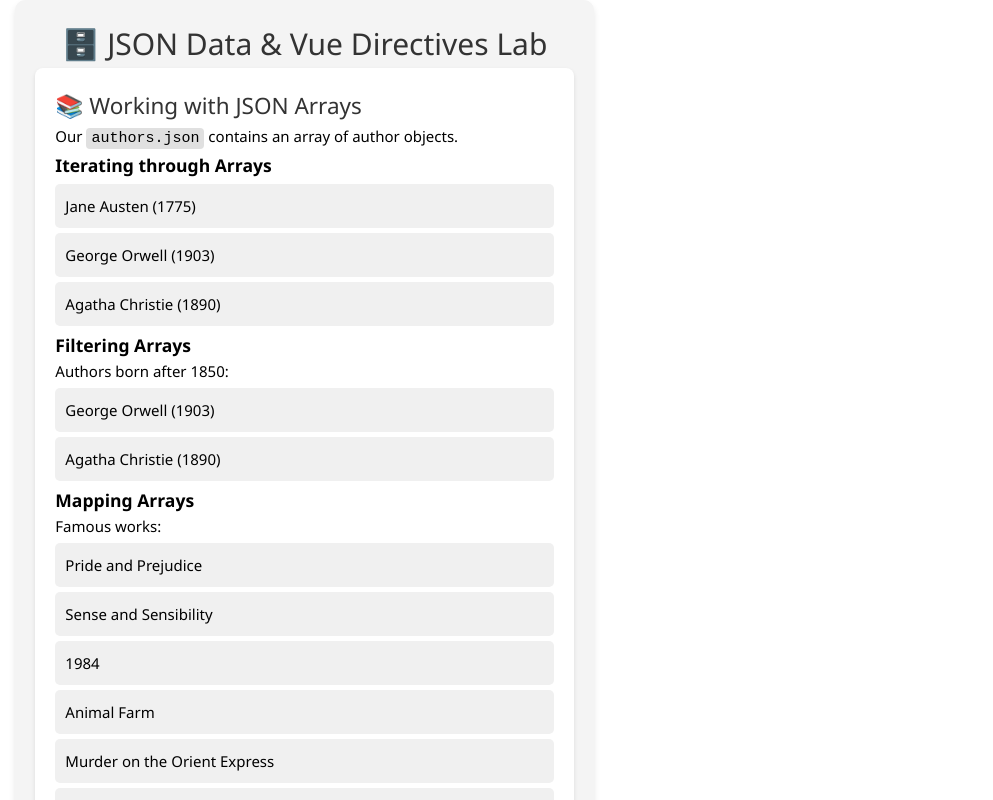
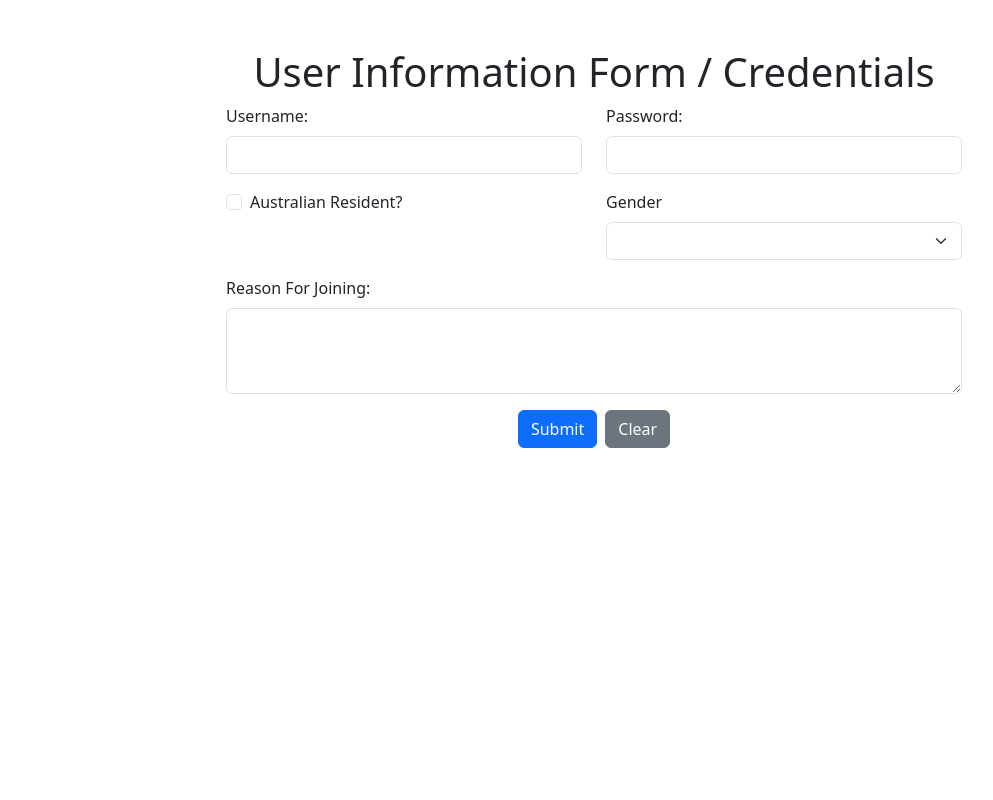
Before and after one commit to wenhao111-gps/FIT5032, a Vue app: page / in a window 1280 px wide. Shown: the top 800 px of the page, without its empty margins (46-1039 px from the left). Built offline with nearby package versions, Linux system fonts and the light colour scheme.

Commit message:
This is week3's content.

```diff
--- a/package.json
+++ b/package.json
@@ -11,6 +11,7 @@
     "format": "prettier --write src/"
   },
   "dependencies": {
+    "bootstrap": "^5.3.3",
     "vue": "^3.4.29"
   },
   "devDependencies": {
--- a/src/App.vue
+++ b/src/App.vue
@@ -2,12 +2,14 @@
 import HelloWorld from './components/HelloWorld.vue'
 import TheWelcome from './components/TheWelcome.vue'
 import JSON from './components/JSON.vue'
+import Form from './components/Form.vue'
 </script>
 
 <template>
-  <main>
+  <!-- <main>
     <JSON />
-  </main>
+  </main> -->
+  <Form />
 </template>
 
 <style scoped>
--- /dev/null
+++ b/src/components/Form.vue
@@ -0,0 +1,130 @@
+<template>
+  <div class="container mt-5">
+    <div class="row">
+      <div class="col-md-8 offset-md-2">
+        <h1 class="text-center">User Information Form / Credentials</h1>
+        <form @submit.prevent="submitForm">
+          <div class="row mb-3">
+            <div class="col-md-6">
+              <label for="username" class="form-label">Username:</label>
+              <input type="text" class="form-control" id="username" v-model="formData.username" />
+            </div>
+            <div class="col-md-6">
+              <label for="password" class="form-label">Password:</label>
+              <input
+                type="password"
+                class="form-control"
+                id="password"
+                v-model="formData.password"
+              />
+            </div>
+          </div>
+
+          <div class="row mb-3">
+            <div class="col-md-6">
+              <div class="form-check">
+                <input
+                  type="checkbox"
+                  class="form-check-input"
+                  id="isAustralian"
+                  v-model="formData.isAustralian"
+                />
+                <label class="form-check-label" for="isAustralian">Australian Resident?</label>
+              </div>
+            </div>
+            <div class="col-md-6">
+              <label for="gender" class="form-label">Gender</label>
+              <select class="form-select" id="gender" v-model="formData.gender">
+                <option value="female">Female</option>
+                <option value="male">Male</option>
+                <option value="other">Other</option>
+              </select>
+            </div>
+          </div>
+          <div class="mb-3">
+            <label for="reason" class="form-label">Reason For Joining:</label>
+            <textarea
+              class="form-control"
+              id="reason"
+              rows="3"
+              v-model="formData.reason"
+            ></textarea>
+          </div>
+          <div class="text-center">
+            <button type="submit" class="btn btn-primary me-2">Submit</button>
+            <button type="button" class="btn btn-secondary" @click="clearForm">Clear</button>
+          </div>
+        </form>
+        <div class="row mt-5" v-if="submittedCards.length">
+          <div class="d-flex flex-wrap justify-content-start">
+            <div
+              v-for="(card, index) in submittedCards"
+              :key="index"
+              class="card m-2"
+              style="width: 18rem"
+            >
+              <div class="card-header">User Information</div>
+              <ul class="list-group list-group-flush">
+                <li class="list-group-item">Username: {{ card.username }}</li>
+                <li class="list-group-item">Password: {{ card.password }}</li>
+                <li class="list-group-item">
+                  Australian Resident: {{ card.isAustralian ? 'Yes' : 'No' }}
+                </li>
+                <li class="list-group-item">Gender: {{ card.gender }}</li>
+                <li class="list-group-item">Reason: {{ card.reason }}</li>
+              </ul>
+            </div>
+          </div>
+        </div>
+      </div>
+    </div>
+  </div>
+</template>
+
+<script setup>
+import { ref } from 'vue'
+
+const formData = ref({
+  username: '',
+  password: '',
+  isAustralian: false,
+  reason: '',
+  gender: ''
+})
+
+const submittedCards = ref([])
+
+const submitForm = () => {
+  submittedCards.value.push({
+    ...formData.value
+  })
+}
+
+const clearForm = () => {
+  formData.value = {
+    username: '',
+    password: '',
+    isAustralian: false,
+    reason: '',
+    gender: ''
+  }
+  submittedCards.value = []
+}
+</script>
+
+<style scoped>
+.card {
+  border: 1px solid #ccc;
+  border-radius: 10px;
+  box-shadow: 0 2px 4px rgba(0, 0, 0, 0.1);
+}
+.card-header {
+  background-color: #275fda;
+  color: white;
+  padding: 10px;
+  border-radius: 10px 10px 0 0;
+}
+.list-group-item {
+  padding: 10px;
+}
+</style>
--- a/src/components/JSON.vue
+++ b/src/components/JSON.vue
@@ -12,12 +12,7 @@
       <!-- Activity 6: Render a list containing author names and their birth years. Hint: Make use of the v-for directive to iterate through the array of authors. -->
       <!-- TODO: CODE TO RENDER LIST OF AUTHORS HERE -->
       <ul>
-        <li
-          v-for="author in authors"
-          :key="author.id"
-          :class="{ highlighted: author.name === selectedAuthorId }"
-          @click="selectedAuthor(author.id)"
-        >
+        <li v-for="author in authors" :key="author.id">
           {{ author.name }} ({{ author.birthYear }})
         </li>
       </ul>
@@ -27,12 +22,7 @@
       <p>Authors born after 1850:</p>
       <!-- TODO: CODE TO RENDER LIST OF AUTHORS HERE -->
       <ul>
-        <li
-          v-for="author in modernAuthors"
-          :key="author.id"
-          :class="{ highlighted: author.id === selectedAuthorId }"
-          @click="selectedAuthor(author.id)"
-        >
+        <li v-for="author in modernAuthors" :key="author.id">
           {{ author.name }} ({{ author.birthYear }})
         </li>
       </ul>
@@ -122,6 +112,11 @@
     <section class="lab-section">
       <h2>Attribute, Class and Style Binding with <code>v-bind</code></h2>
       <p>Highlighting Specific Authors:</p>
+      <ul>
+        <li v-for="author in authorList" :key="author.id">
+          {{ author.name }}
+        </li>
+      </ul>
     </section>
   </div>
 </template>
@@ -135,6 +130,14 @@
 import bookstores from '../assets/json/bookstores.json'
 
 const showMessage = ref(false)
+
+const authorList = ref(authors)
+
+const selectedAuthorId = ref(null)
+
+const selectAuthor = (id) => {
+  selectedAuthorId.value = id
+}
 
 // Activity 2: Get authors born after 1850
 const modernAuthors = computed(() => {
@@ -224,4 +227,9 @@
   margin: 5px 0;
   border-radius: 5px;
 }
+
+.highlight {
+  backdrop-color: yellow;
+  color: white;
+}
 </style>
--- a/src/main.js
+++ b/src/main.js
@@ -1,6 +1,7 @@
-import './assets/main.css'
+// import './style.css'
 
 import { createApp } from 'vue'
 import App from './App.vue'
 
+import 'bootstrap/dist/css/bootstrap.min.css'
 createApp(App).mount('#app')
--- /dev/null
+++ b/src/style.css
@@ -0,0 +1,22 @@
+h1 {
+  text-align: center;
+  margin-top: 20px;
+  text-shadow: 4px 4px 8px rgba(0, 0, 0, 0.5);
+}
+
+.form {
+  text-align: center;
+  margin-top: 50px;
+}
+
+#username:focus,
+#password:focus,
+#isAustralian:focus,
+#reason:focus {
+  border-color: #ff6347;
+  background-color: #ffebe8;
+}
+
+select[id='gender'] {
+  background-color: #d3d3d3;
+}
```
Also changed, not shown: 1 other file (tests, documents, lock files or other folders).
